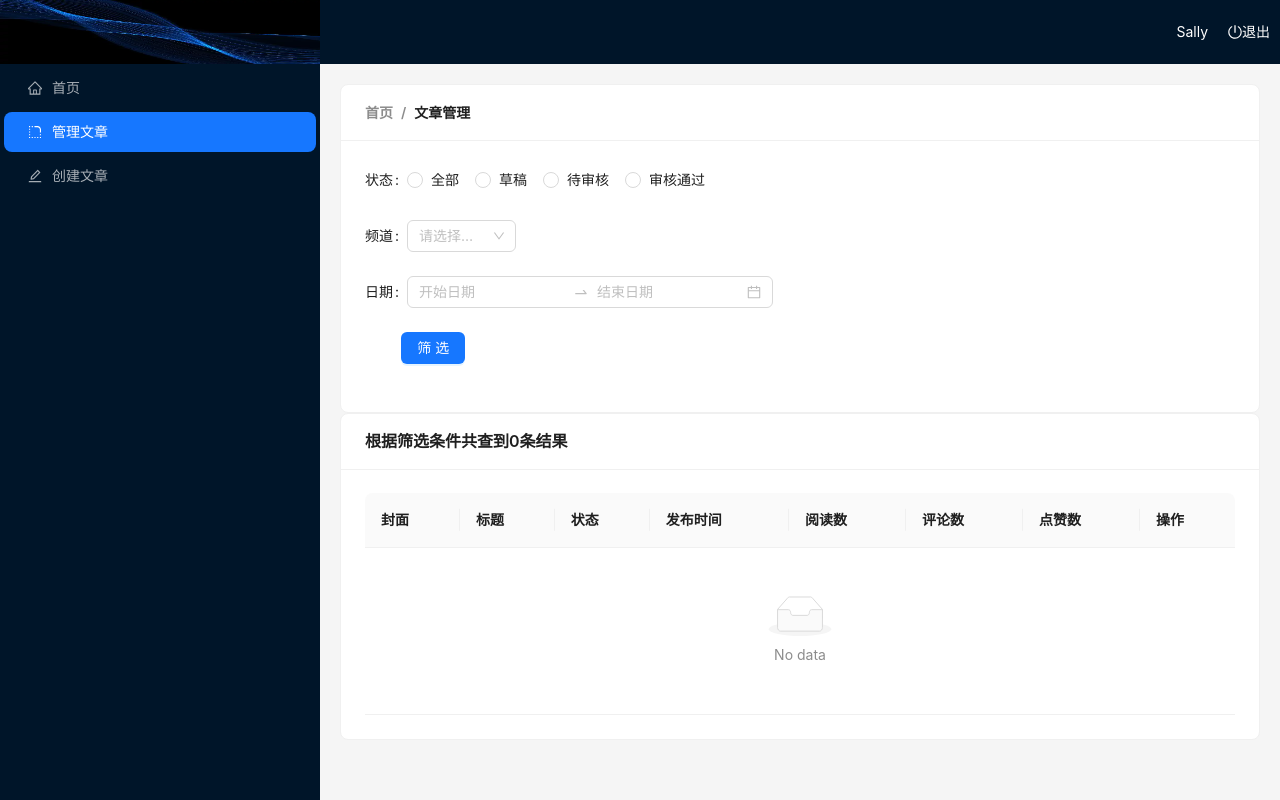
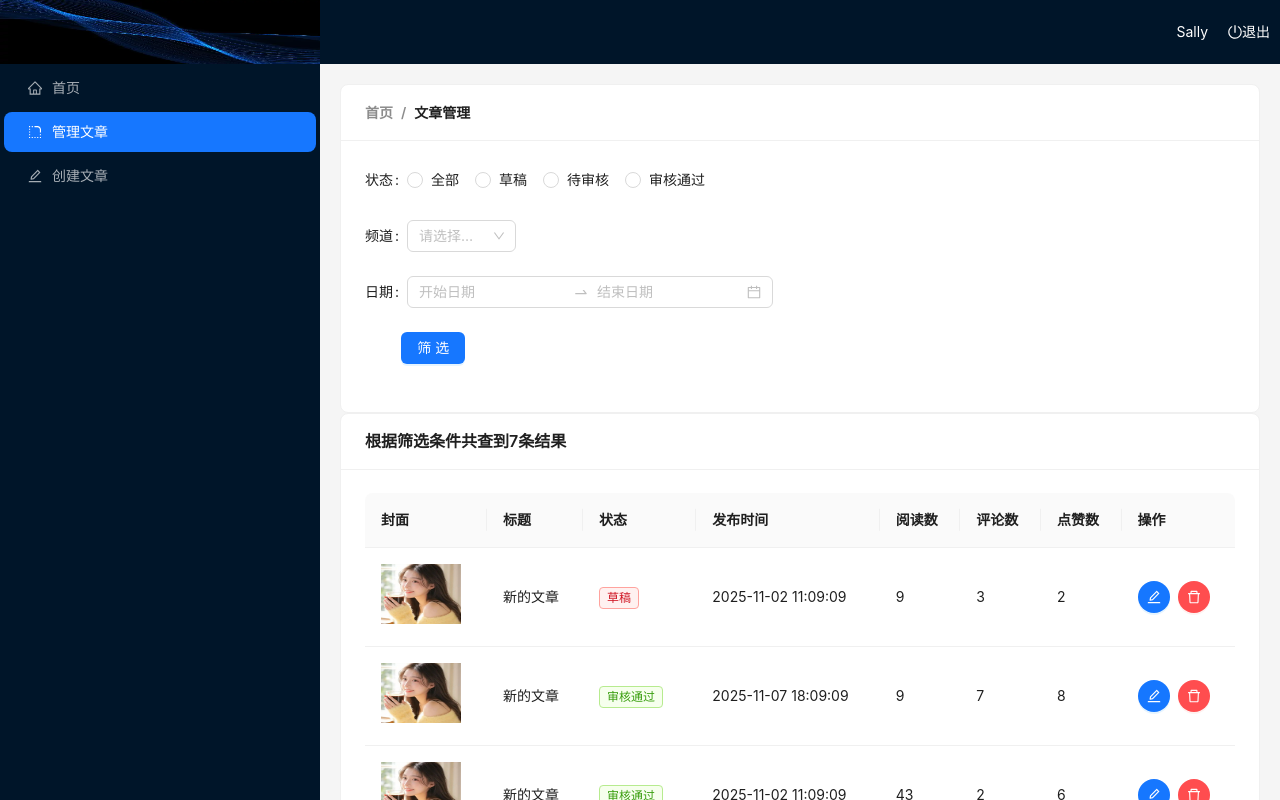
Before and after one commit to github03302020/react-jike, a React (Create React App) app: page /article in a window 1280 px wide. Shown: the top 800 px of the page. Built offline with nearby package versions, Linux system fonts and the light colour scheme; data requests are answered from the project's data file; sample sign-in values are in the browser's storage.

Commit message:
文章列表-分页逻辑实现

```diff
--- a/src/pages/Article/index.js
+++ b/src/pages/Article/index.js
@@ -22,8 +22,8 @@ const Article = ()=>{
     channel_id: '',
     begin_pubDate:'',
     end_pubDate:'',
-    page:1,
-    per_page:4
+    // page:1,
+    // per_page:4
   })
   useEffect(()=>{
     const getArticleList = async()=>{
@@ -196,7 +196,11 @@ const Article = ()=>{
     </Card>
 
     <Card title={`根据筛选条件共查到${totalCount}条结果`}>
-      <Table dataSource={articleList} columns={columns} />
+    <Table dataSource={articleList} columns={columns} pagination={{
+      defaultCurrent: 1,
+      total: totalCount,
+      pageSize: 3
+    }}/>
     </Card>
   </div>)
 }
```
